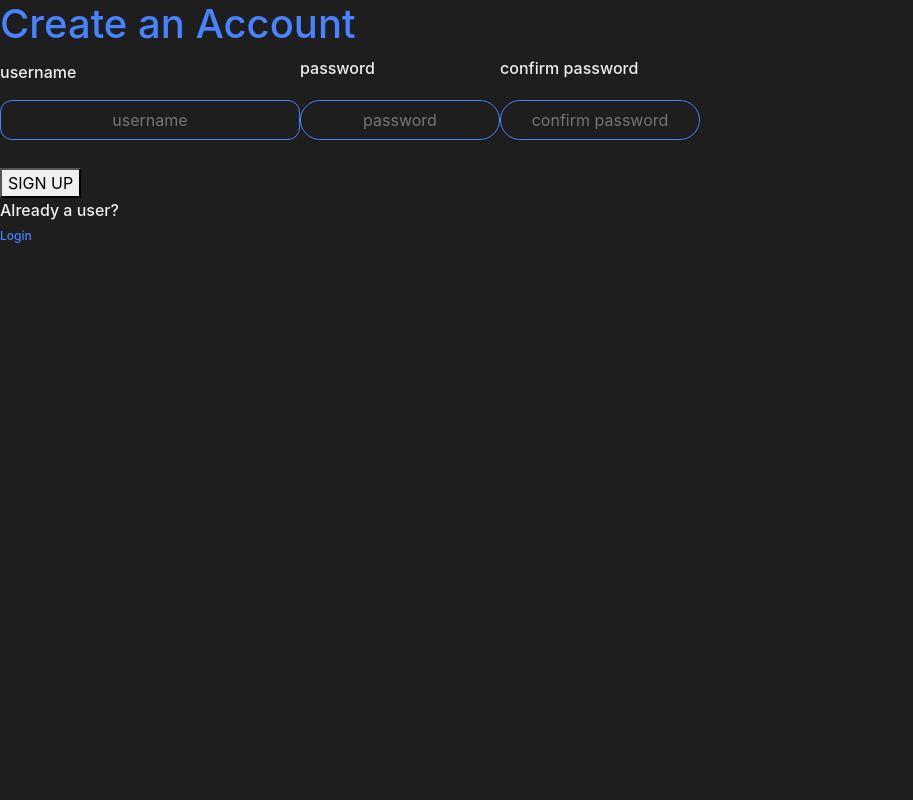
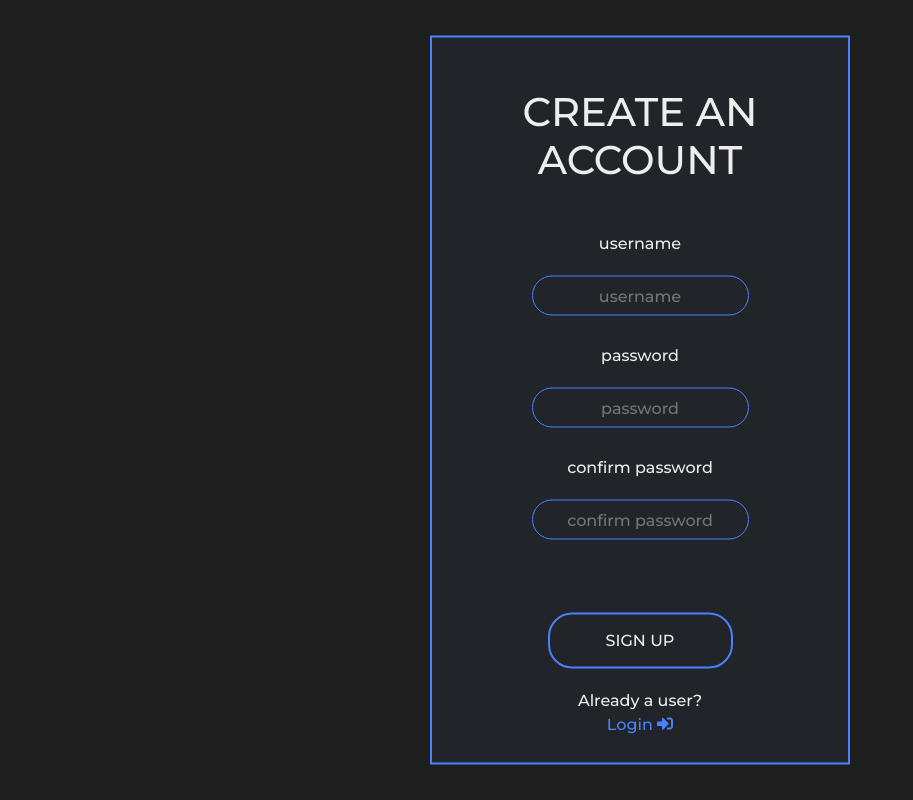
Before and after one commit to katiebramlett/on-the-block, a React (Create React App) app in the folder client/: page /createAccount in a window 1280 px wide. Shown: the whole page, without its empty margins (0-913 px from the left). Built offline with nearby package versions, Linux system fonts and the light colour scheme.

Commit message:
Fix create account styling.

```diff
--- a/client/src/assets/createaccount.css
+++ b/client/src/assets/createaccount.css
@@ -1,5 +1,69 @@
 @import './colorscheme.css';
 
 .create-account-wrapper {
+    background-color: #212529;
+    border: 2px solid var(--main);
+    align-items: center;
+    box-sizing: border-box;
+    top: 50%;
+    left: 50%;
+    transform: translate(-50%, -50%);
+    position: fixed;
+    padding: 10px;
+    font-family: 'Montserrat', sans-serif;
+    width: 420px;
+    text-align: center;
+
+}
+
+.create-account-wrapper h1 {
+    color: var(--white);
+    font-weight: 500;
+    padding: 40px;
+    text-transform: uppercase;
+}
+
+.create-account-wrapper button {
+    background-color: var(--main);
+    border: none;
+    background: none;
     display: block;
+    margin: 45px auto 20px auto;
+    text-align: center;
+    border: 2px solid var(--main);
+    padding: 14px 40px;
+    outline: none;
+    color: var(--white);
+    border-radius: 24px;
+    cursor: pointer;
+    width: 185px;
 }
+
+.create-account-wrapper button:hover {
+    background-color: var(--main);
+}
+
+.create-account-wrapper input[type='text'], .create-account-wrapper input[type='password']
+{
+    border: none;
+    background: none;
+    display: block;
+    margin: 20px auto;
+    text-align: center;
+    padding: 14px 10px;
+    width: fit-content;
+    height: 40px;
+    color: var(--white);
+    border-bottom: 1px solid var(--main);
+    border: 1px solid var(--main);
+    border-radius: 24px;
+}
+
+.create-account-wrapper a {
+    font-size: 16px;
+    color: var(--main);
+}
+
+.create-account-wrapper a:hover {
+    color: var(--grayish);
+}
--- a/client/src/assets/login.css
+++ b/client/src/assets/login.css
@@ -29,7 +29,7 @@
     text-transform: uppercase;
 }
 
-.login-wrapper input[type='text'], form input[type='password']
+.login-wrapper input[type='text'], .login-wrapper form input[type='password']
 {
     border: none;
     background: none;
@@ -37,7 +37,7 @@
     margin: 20px auto;
     text-align: center;
     padding: 14px 10px;
-    width: 200px;
+    width: fit-content;
     height: 40px;
     color: var(--white);
     border-bottom: 1px solid var(--main);
--- a/client/src/components/CreateAccount.jsx
+++ b/client/src/components/CreateAccount.jsx
@@ -1,6 +1,10 @@
 import React, {useState} from "react";
 import { axiosBackend  } from "../utils/axios";
 import { FontAwesomeIcon } from "@fortawesome/react-fontawesome";
+import { faSignInAlt } from '@fortawesome/free-solid-svg-icons';
+
+
+import '../assets/createaccount.css'
 
 
 function CreateAccount() {
@@ -19,14 +23,14 @@ function CreateAccount() {
         <div className="create-account-wrapper">
             <form onSubmit={createAccount}>
                 <h1>Create an Account</h1>
-                <label><p>username </p><input type="text" onChange={e => setUsername(e.target.value)} placeholder="username"></input></label>
-                <label><p>password </p><input type="password" onChange={e => setPassword(e.target.value)} placeholder="password"></input></label>
-                <label><p>confirm password </p><input type="password" onChange={e => setPassword(e.target.value)} placeholder="confirm password"></input></label>
+                <label><p>username </p><input type="text" onChange={e => setUsername(e.target.value)} placeholder="username"></input></label><br></br>
+                <label><p>password </p><input type="password" onChange={e => setPassword(e.target.value)} placeholder="password"></input></label><br></br>
+                <label><p>confirm password </p><input type="password" onChange={e => setPassword(e.target.value)} placeholder="confirm password"></input></label><br></br>
                 <div>
                     <button type="submit">SIGN UP</button>
                 </div>
                 <div>
-                    <p>Already a user? <br></br> <a href="/login"> Login</a></p>
+                    <p>Already a user? <br></br> <a href="/login"> Login <FontAwesomeIcon icon={faSignInAlt}/></a></p>
                 </div>
             </form>
         </div>
```
